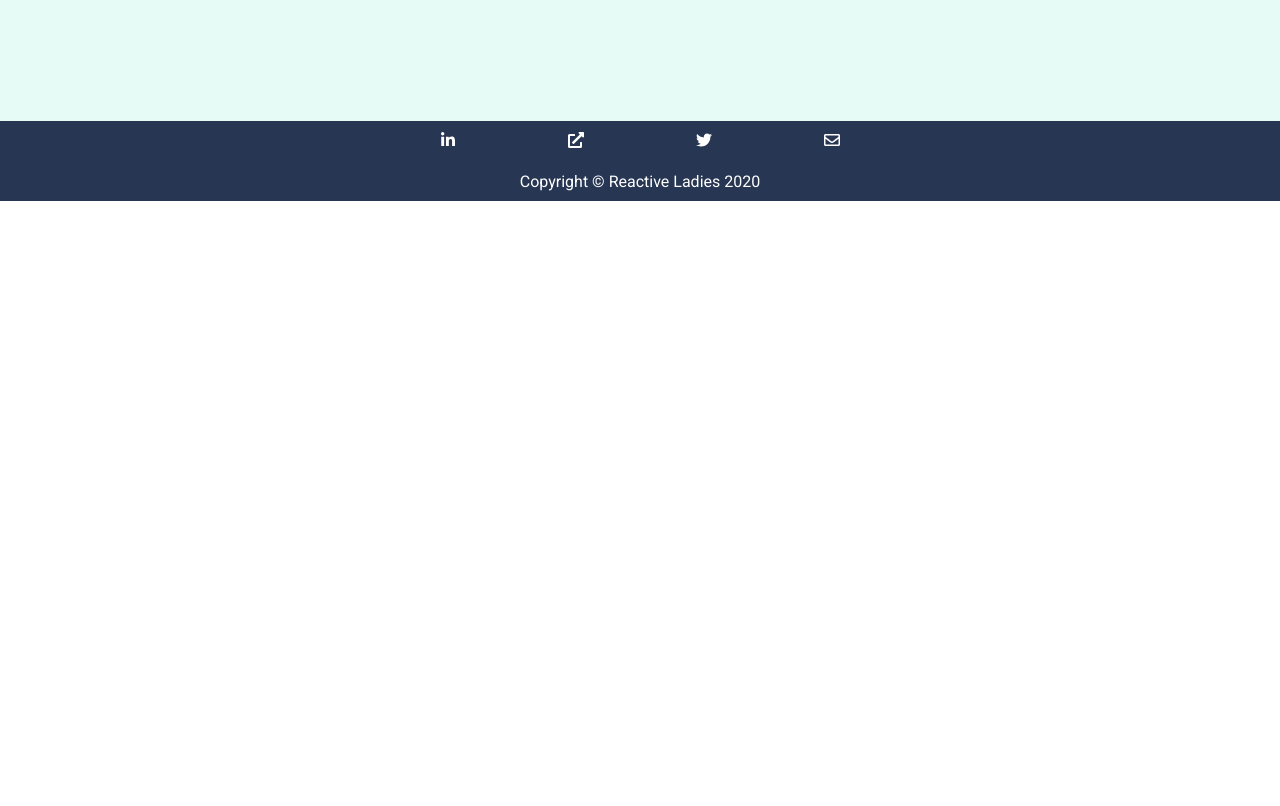
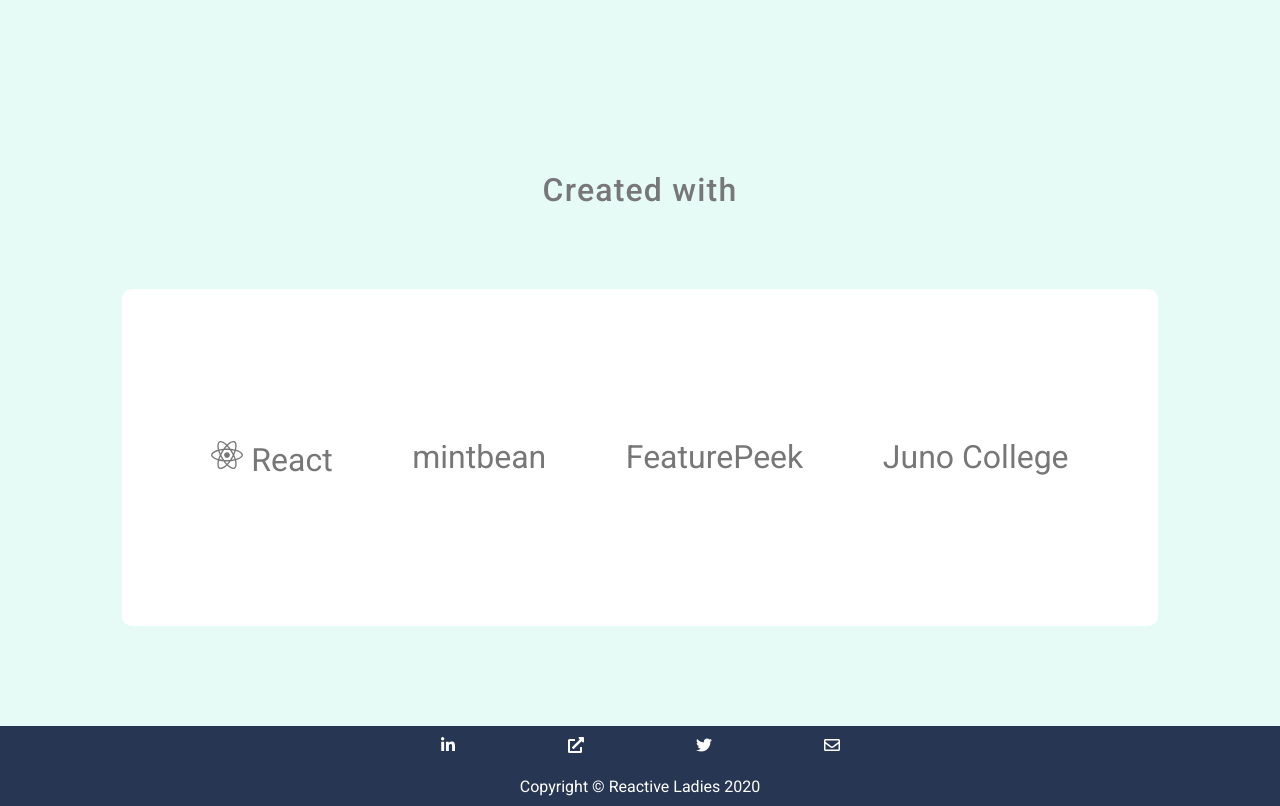
Before and after one commit to yuli-ana/reactive-ladies, a React (Create React App) app: page /#/ in a window 1280 px wide. Shown: the part 1260-2066 px from the top of the page. Before the commit the page ends 1461 px from the top, so only its background shows below. Built offline with nearby package versions, Linux system fonts and the light colour scheme.

Commit message:
added tools section

```diff
--- a/src/components/Home.jsx
+++ b/src/components/Home.jsx
@@ -4,6 +4,7 @@
   FaLinkedinIn,
   FaExternalLinkAlt,
   FaTwitter,
+  FaReact
 } from "react-icons/fa";
 
 function Home() {
@@ -54,6 +55,16 @@
             </li>
           </ul>
         </section>
+
+        <section className='tools'>
+          <h2>Created with</h2>
+          <ul>
+            <li><FaReact /> React</li>
+            <li>mintbean</li>
+            <li>FeaturePeek</li>
+            <li>Juno College</li>
+          </ul>
+        </section>
       </div>
     )
   }
--- a/src/styles/partials/_home.scss
+++ b/src/styles/partials/_home.scss
@@ -1,3 +1,5 @@
+////////////////// .intro section styles //////////////////
+
 .intro {
   display: flex;
   padding: 100px 0;
@@ -19,6 +21,8 @@
     flex-basis: 40%;
   }
 }
+
+////////////////// .founders section styles //////////////////
 
 .founders {
   padding: 100px 0;
@@ -79,3 +83,29 @@
     }
   }
 }
+
+////////////////// .tools section styles //////////////////
+
+.tools {
+  padding: 50px 0 100px 0;
+  h2 {
+    font: 500 2rem $primaryFont;
+    text-align: center;
+    margin-bottom: 80px;
+    letter-spacing: 1.2px;
+  }
+  ul {
+    display: flex;
+    background-color: #fff;
+    max-width: 90%;
+    margin: 0 auto;
+    padding: 150px 50px;
+    border-radius: 10px;
+    justify-content: space-around;
+    align-items: center;
+    li {
+      font-size: 2rem;
+    }
+  }
+
+}
```
